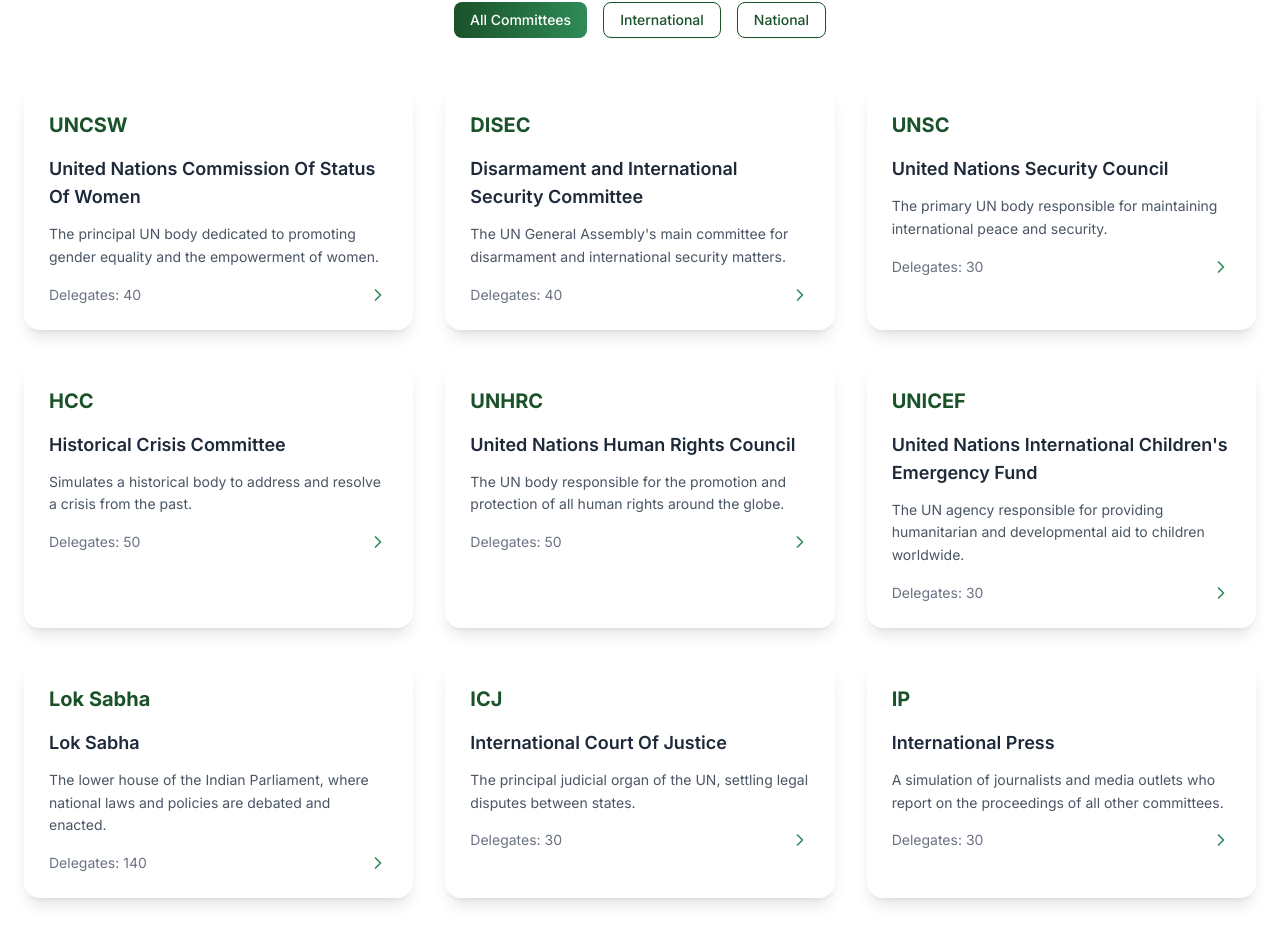
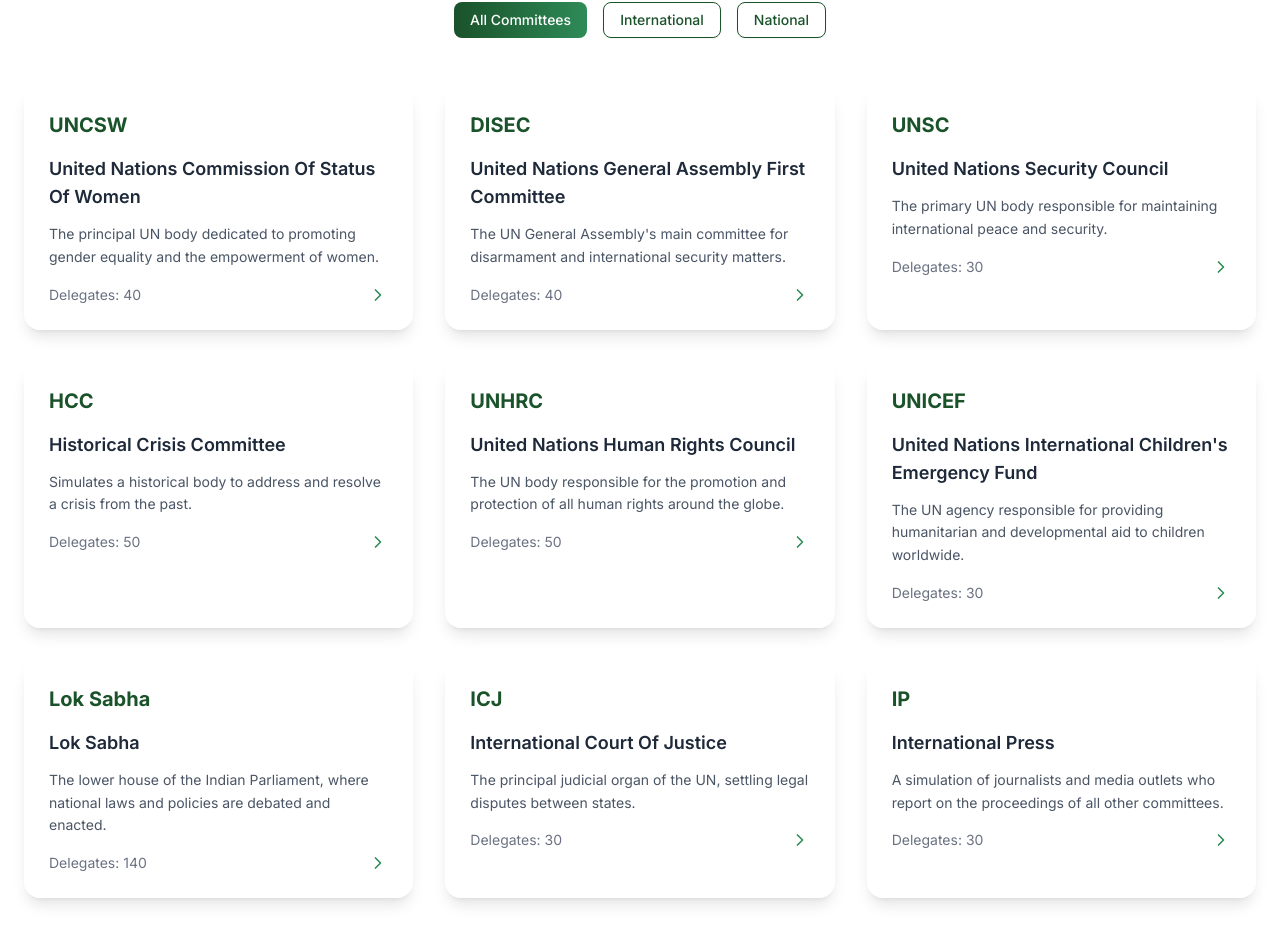
Before and after one commit to codeknight404/dpsjodhpurmun, a Next.js app: page / in a window 1280 px wide. Shown: the part 2500-3443 px from the top of the page. Built offline with nearby package versions, Linux system fonts and the light colour scheme.

Commit message:
Update page.tsx

```diff
--- a/app/page.tsx
+++ b/app/page.tsx
@@ -266,7 +266,7 @@
       type: 'International',
     },
     {
-      name: ' Disarmament and International Security Committee',
+      name: ' United Nations General Assembly First Committee',
       short: 'DISEC',
       description: 'The UN General Assembly\'s main committee for disarmament and international security matters.',
 
```
